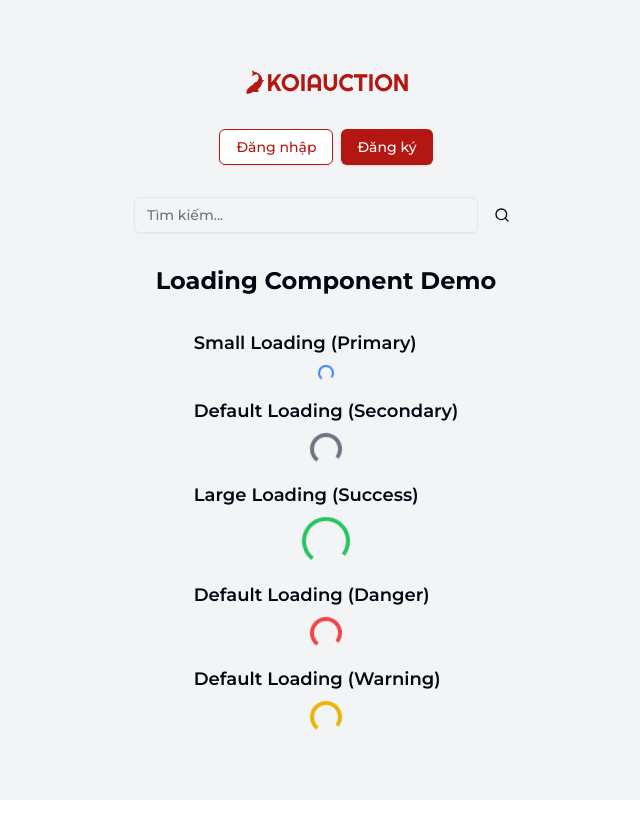
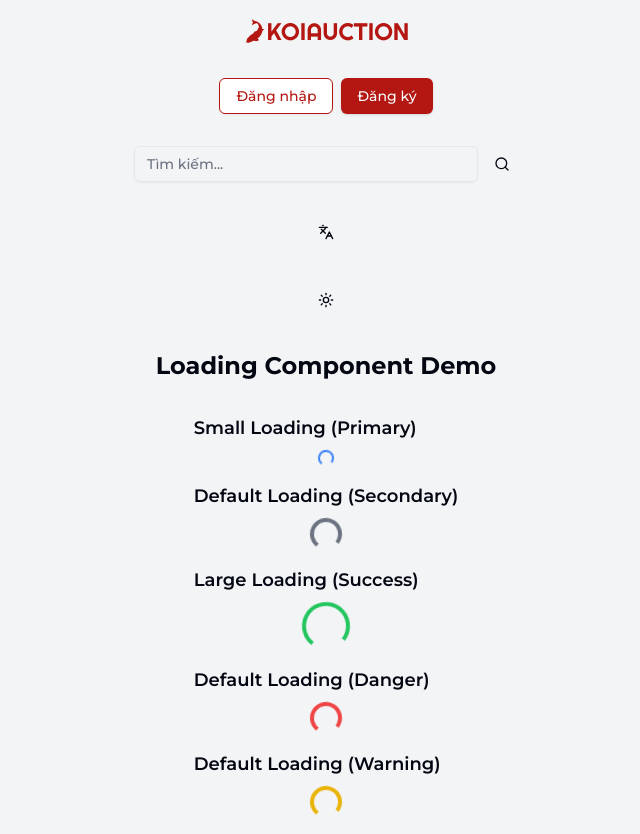
Before and after one commit to luongductrong/koi-auction-next, a Next.js app: page / in a window 1280 px wide. Shown: the whole page, without its empty margins (314-954 px from the left). Before the commit the page ends 800 px from the top, so only its background shows below. Built offline with nearby package versions, Linux system fonts and the light colour scheme.

Commit message:
Create: Theme, Language Switcher components

```diff
--- a/src/app/page.tsx
+++ b/src/app/page.tsx
@@ -5,8 +5,10 @@
 import React from 'react';
 import Loading from '@/components/loading';
 import Logo from '@/components/logo';
-import { AuthButtons } from '@/components/header-auth-button';
-import { Search } from '@/components/search';
+import AuthButtons from '@/components/header-auth-button';
+import Search from '@/components/search';
+import LanguageSwitcher from '@/components/language-switcher';
+import ThemeSwitcher from '@/components/theme-switcher';
 
 const LoadingDemo = () => {
   return (
@@ -14,6 +16,8 @@ const LoadingDemo = () => {
       <Logo>KoiAuction</Logo>
       <AuthButtons />
       <Search placeholder="Tìm kiếm..." />
+      <LanguageSwitcher />
+      <ThemeSwitcher />
       <h1 className="text-2xl font-bold mb-4">Loading Component Demo</h1>
 
       <div className="space-y-4">
--- a/src/components/header-auth-button.tsx
+++ b/src/components/header-auth-button.tsx
@@ -3,7 +3,7 @@
 import { Button } from '@/components/ui/button';
 import Link from 'next/link';
 
-export function AuthButtons() {
+export default function AuthButtons() {
   return (
     <div className="flex items-center gap-2">
       <Button variant="outline" className="border-main text-main hover:text-red-600" asChild>
--- /dev/null
+++ b/src/components/language-switcher.tsx
@@ -0,0 +1,29 @@
+/** @format */
+
+'use client';
+
+import {
+  DropdownMenu,
+  DropdownMenuContent,
+  DropdownMenuItem,
+  DropdownMenuTrigger,
+} from '@/components/ui/dropdown-menu';
+import { Button } from '@/components/ui/button';
+import { Languages } from 'lucide-react';
+
+export default function LanguageSwitcher() {
+  return (
+    <DropdownMenu>
+      <DropdownMenuTrigger asChild>
+        <Button variant="ghost" size="icon">
+          <Languages className="h-4 w-4" />
+          <span className="sr-only">Switch language</span>
+        </Button>
+      </DropdownMenuTrigger>
+      <DropdownMenuContent align="end">
+        <DropdownMenuItem>Tiếng Việt</DropdownMenuItem>
+        <DropdownMenuItem>English</DropdownMenuItem>
+      </DropdownMenuContent>
+    </DropdownMenu>
+  );
+}
--- a/src/components/loading.tsx
+++ b/src/components/loading.tsx
@@ -9,7 +9,7 @@ interface LoadingProps extends Omit<React.HTMLProps<HTMLDivElement>, 'size'> {
   children?: React.ReactNode;
 }
 
-const Loading = ({
+export default function Loading({
   size = 'default',
   color = 'primary',
   className,
@@ -17,7 +17,7 @@ const Loading = ({
   style,
   children,
   ...props
-}: LoadingProps) => {
+}: LoadingProps) {
   const sizeClasses = {
     small: 'w-4 h-4 border-2',
     default: 'w-8 h-8 border-4',
@@ -42,6 +42,4 @@ const Loading = ({
       {children && <div className={`mt-2 text-center ${textClassName}`}>{children}</div>}
     </div>
   );
-};
-
-export default Loading;
+}
--- a/src/components/logo.tsx
+++ b/src/components/logo.tsx
@@ -7,7 +7,7 @@ interface LogoProps {
   children: React.ReactNode;
 }
 
-const Logo = ({ children }: LogoProps) => {
+export default function Logo({ children }: LogoProps) {
   return (
     <Link
       href="/"
@@ -42,6 +42,4 @@ const Logo = ({ children }: LogoProps) => {
       <h1 className="font-[Righteous] font-normal text-2xl m-0 leading-[30px] uppercase">{children}</h1>
     </Link>
   );
-};
-
-export default Logo;
+}
--- a/src/components/search.tsx
+++ b/src/components/search.tsx
@@ -10,7 +10,7 @@ interface SearchProps {
   placeholder?: string;
 }
 
-export function Search({ placeholder }: SearchProps) {
+export default function Search({ placeholder }: SearchProps) {
   return (
     <div className="flex w-full max-w-sm items-center space-x-2">
       <Input type="text" placeholder={placeholder} className="w-full" />
--- /dev/null
+++ b/src/components/theme-switcher.tsx
@@ -0,0 +1,36 @@
+/** @format */
+
+'use client';
+
+import React from 'react';
+import { Moon, Sun } from 'lucide-react';
+import { useTheme } from 'next-themes';
+
+import { Button } from '@/components/ui/button';
+import {
+  DropdownMenu,
+  DropdownMenuContent,
+  DropdownMenuItem,
+  DropdownMenuTrigger,
+} from '@/components/ui/dropdown-menu';
+
+export default function ThemeSwitcher() {
+  const { setTheme } = useTheme();
+
+  return (
+    <DropdownMenu>
+      <DropdownMenuTrigger asChild>
+        <Button variant="ghost" size="icon">
+          <Sun className="h-4 w-4 rotate-0 scale-100 transition-all dark:-rotate-90 dark:scale-0" />
+          <Moon className="absolute h-4 w-4 rotate-90 scale-0 transition-all dark:rotate-0 dark:scale-100" />
+          <span className="sr-only">Toggle theme</span>
+        </Button>
+      </DropdownMenuTrigger>
+      <DropdownMenuContent align="end">
+        <DropdownMenuItem onClick={() => setTheme('light')}>Light</DropdownMenuItem>
+        <DropdownMenuItem onClick={() => setTheme('dark')}>Dark</DropdownMenuItem>
+        <DropdownMenuItem onClick={() => setTheme('system')}>System</DropdownMenuItem>
+      </DropdownMenuContent>
+    </DropdownMenu>
+  );
+}
```
